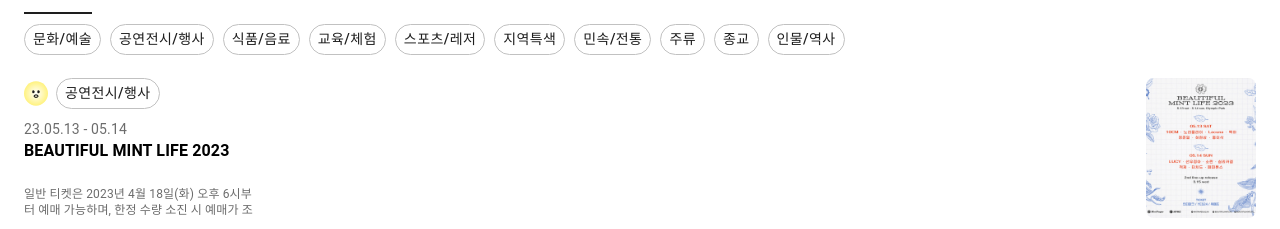
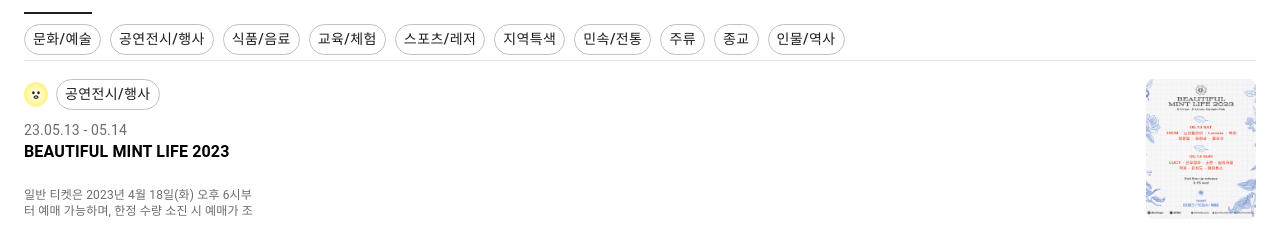
Before and after one commit to BaGulBaGul/BaGulBaGul_Front, a Next.js app: page / in a window 1280 px wide. Shown: the part 571-800 px from the top of the page. Built offline with nearby package versions, Linux system fonts and the light colour scheme.

Commit message:
EJ: 메인화연 divider

```diff
--- a/src/app/cmpnts.tsx
+++ b/src/app/cmpnts.tsx
@@ -7,7 +7,7 @@
 import {
   styled, Tabs, Tab, Box, Typography,
   createTheme, ThemeProvider, Button,
-  ToggleButtonGroup, ToggleButton
+  ToggleButtonGroup, ToggleButton, Divider
 } from '@mui/material';
 
 // import "slick-carousel/slick/slick.css";
@@ -189,6 +189,8 @@
 // - tab item 2 : PostList
 function PostBlock(props: PostProps) {
   return (
+    <div>
+      <Divider />
       <div className='flex flex-col py-[18px]'>
         <div className='flex flex-row justify-between'>
           <div className='flex flex-col justify-between w-[230px] h-[140px]'>
@@ -207,5 +209,10 @@
         </div>
         {/* <HashtagAccordion/> */}
       </div>
+    </div>
   )
 }
+
+function HashtagAccordion() {
+
+}
```
Lines whose indentation alone changed are shown as unchanged.
